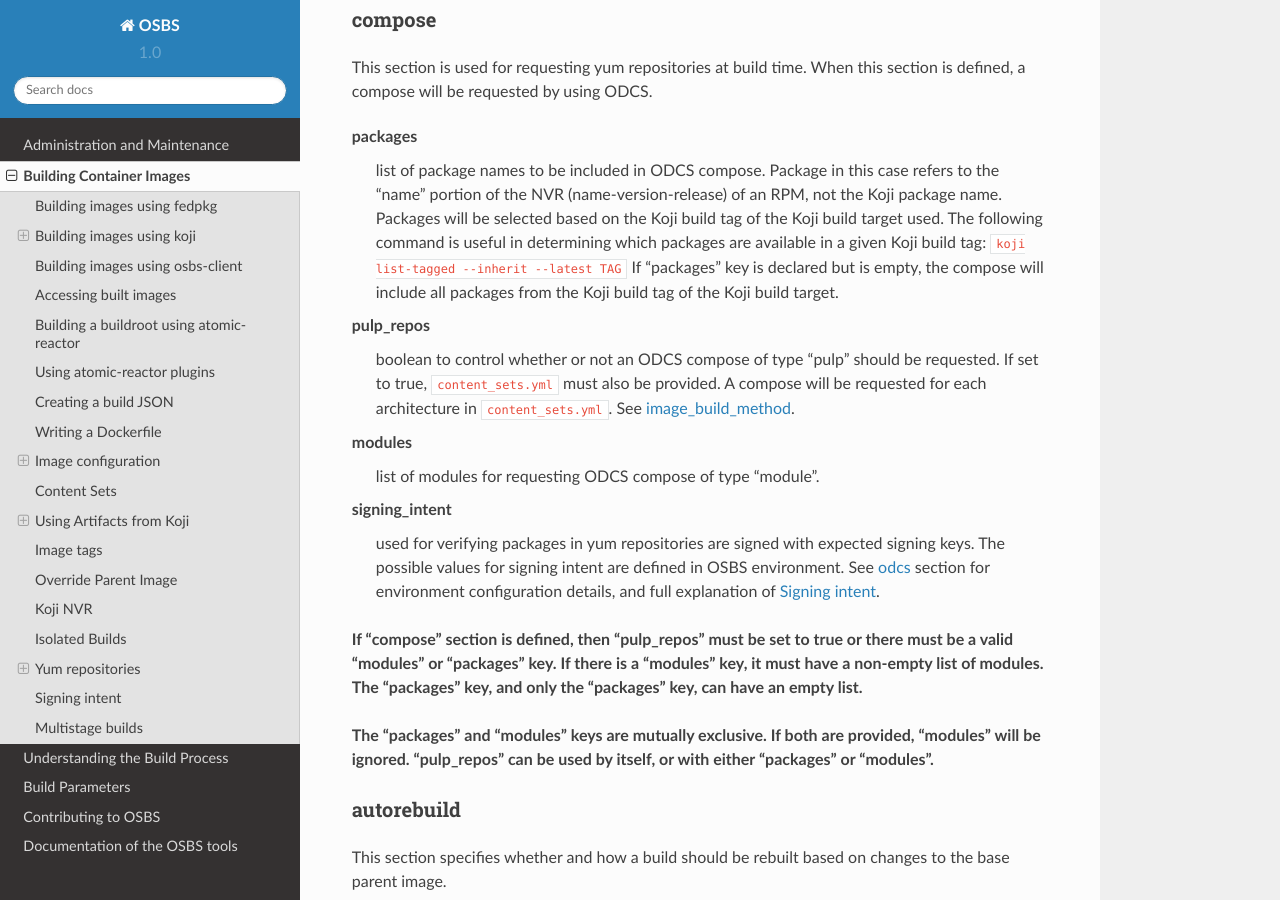
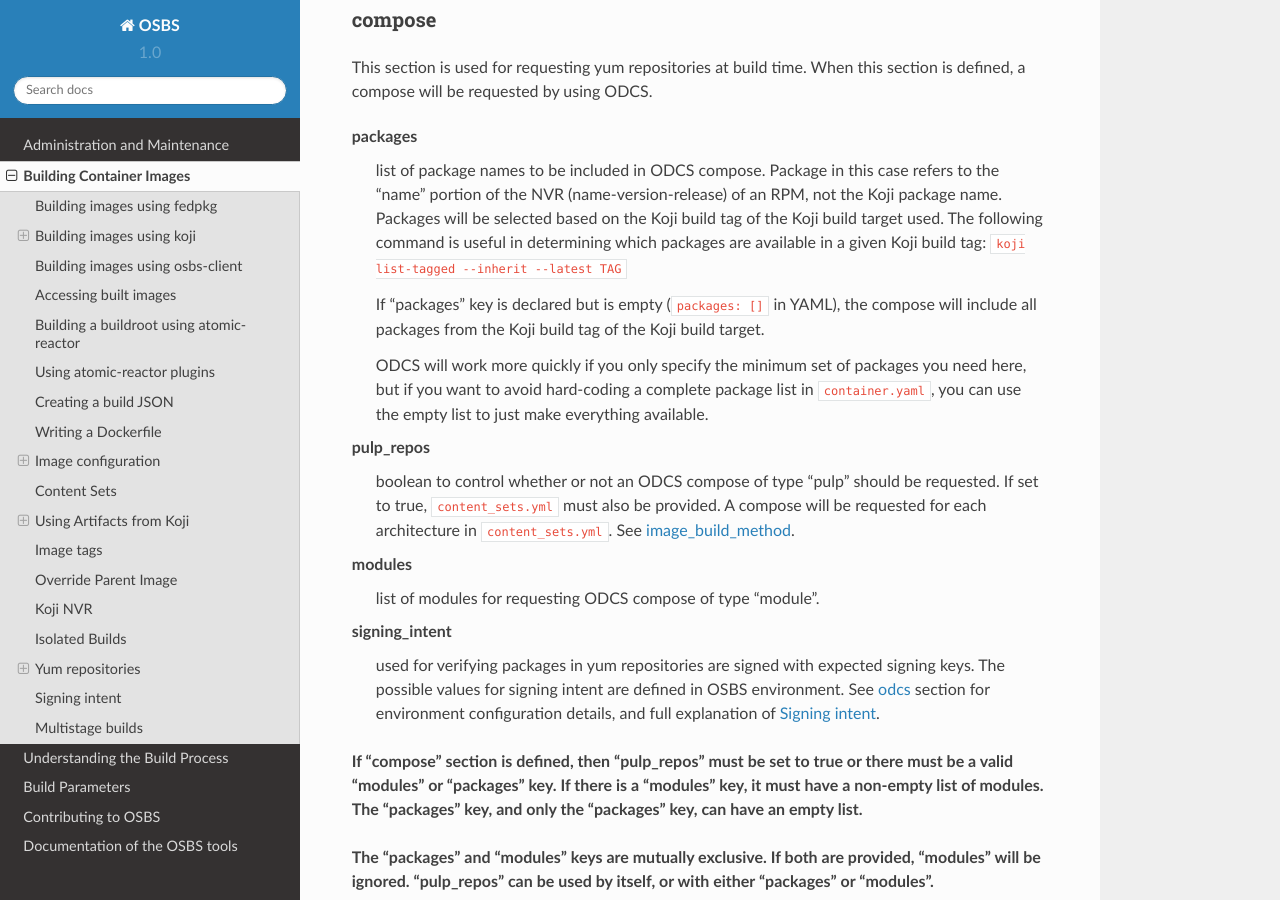
Before and after one commit to containerbuildsystem/osbs-docs, a Sphinx documentation site: the page built from docs/users.rst, in a window 1280 px wide and 900 px high, scrolled down 2631 px. Built offline with Sphinx 7.4.7 and the Read the Docs theme 2.0.0, drawn with Linux system fonts in a browser that asks for light colours.

Commit message:
users: more explanation for empty package lists
Explain how to set "packages" to an empty list in YAML, and explain the
trade-off in speed vs complexity for users to decide what they want to
do.

```diff
--- a/docs/users.rst
+++ b/docs/users.rst
@@ -148,8 +148,15 @@
   of the Koji build target used. The following command is useful in determining
   which packages are available in a given Koji build tag:
   ``koji list-tagged --inherit --latest TAG``
-  If "packages" key is declared but is empty, the compose will include all
-  packages from the Koji build tag of the Koji build target.
+
+  If "packages" key is declared but is empty (``packages: []`` in YAML), the
+  compose will include all packages from the Koji build tag of the Koji build
+  target.
+
+  ODCS will work more quickly if you only specify the minimum set of packages
+  you need here, but if you want to avoid hard-coding a complete package list
+  in ``container.yaml``, you can use the empty list to just make everything
+  available.
 
 pulp_repos
   boolean to control whether or not an ODCS compose of type "pulp" should be
```
